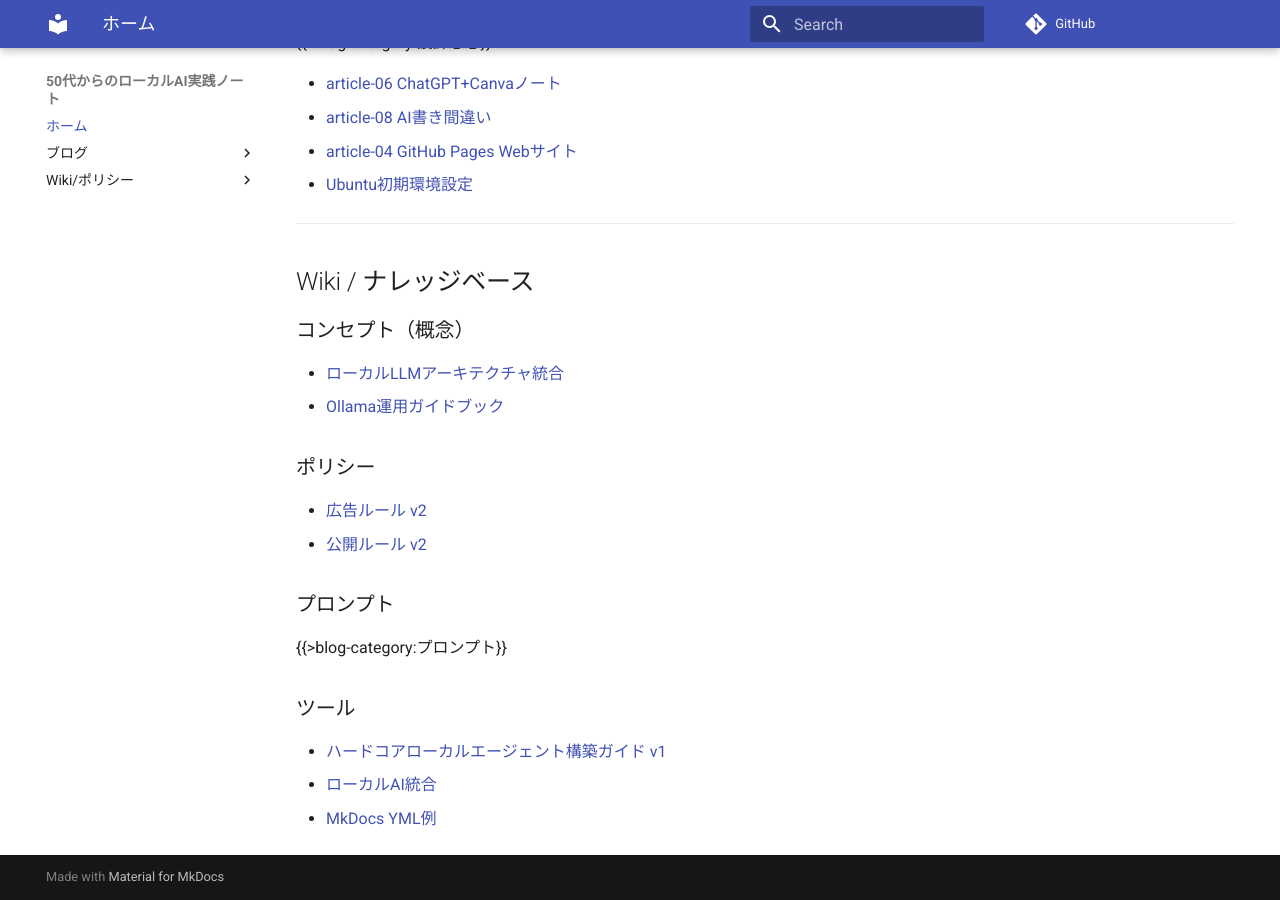
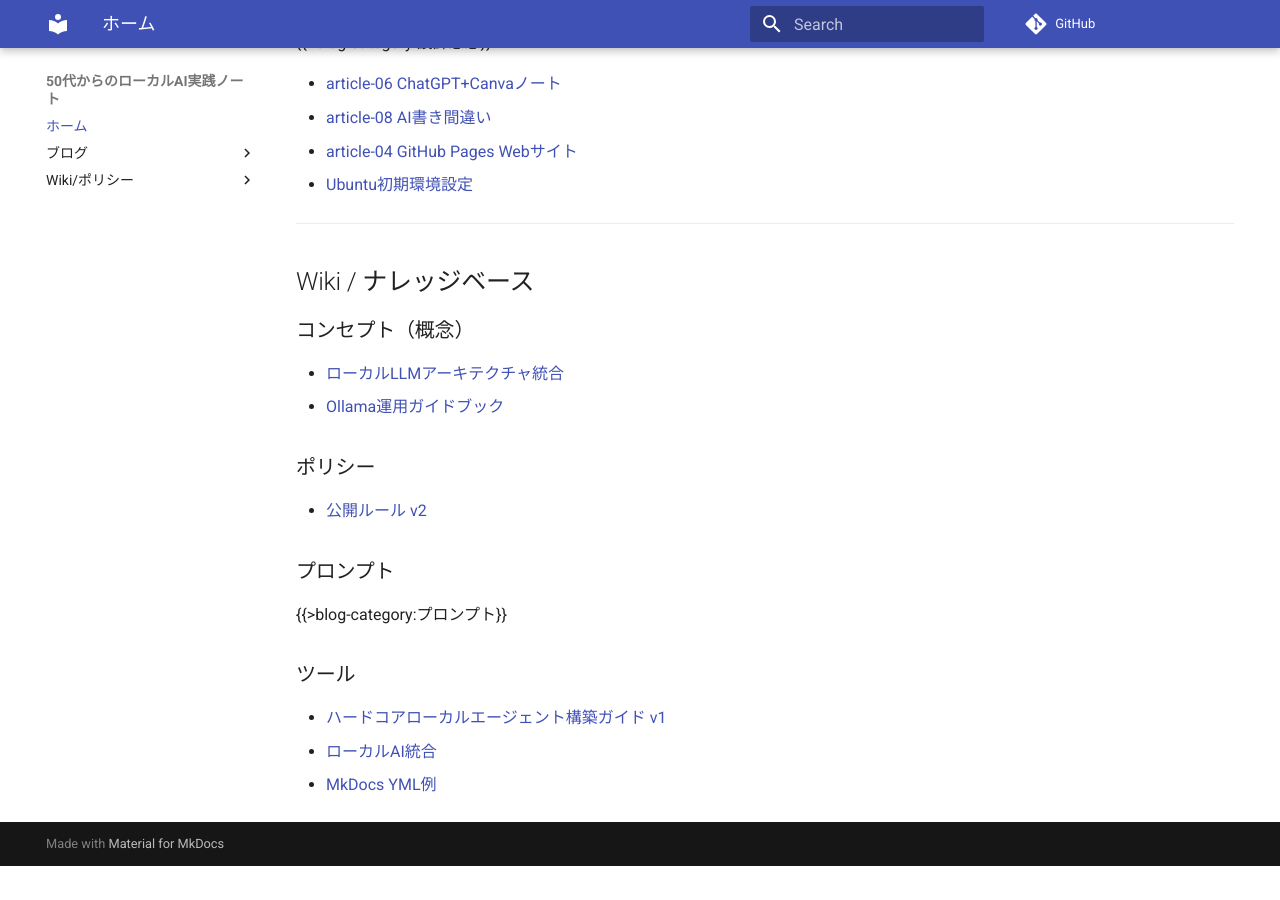
Before and after one commit to snoeru373/kirokuwonokosite, an MkDocs documentation site: the page built from docs/index.md, in a window 1280 px wide and 900 px high, scrolled down 2071 px. Built offline with MkDocs 1.6.1 and Material for MkDocs 9.7.7, drawn with Linux system fonts in a browser that asks for light colours; comment, search, counter and statistics services are not loaded; after the commit the page ends 2937 px from its top, so only the background shows below that.

Commit message:
fix: remove dangling advertising-rules-v2 link from index.md

```diff
--- a/docs/index.md
+++ b/docs/index.md
@@ -85,7 +85,6 @@ description: "50代からのローカルAI実践ノート。Ollama、Hermes Agen
 - [Ollama運用ガイドブック](blog/ollama-operating-guidebook.md)
 
 ### ポリシー
-- [広告ルール v2](blog/advertising-rules-v2.md)
 - [公開ルール v2](blog/publishing-rules-v2.md)
 
 ### プロンプト
```
